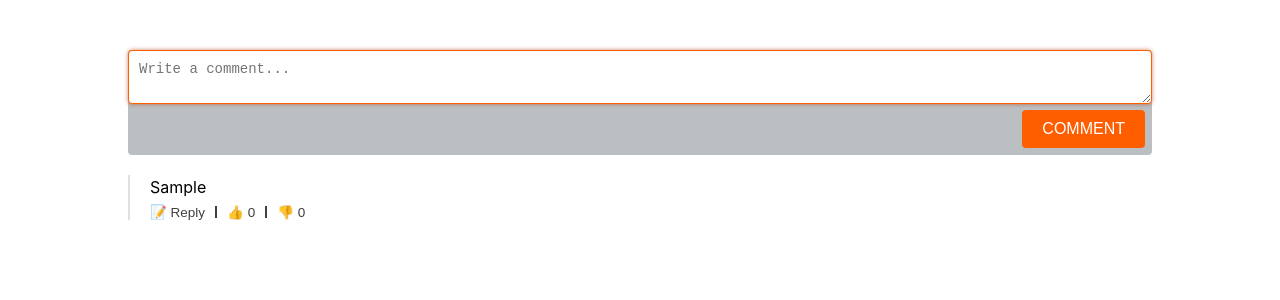
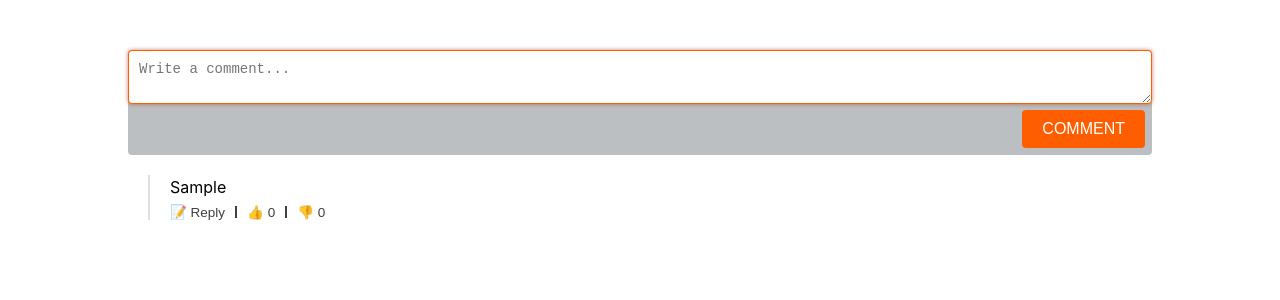
Before and after one commit to nisalV/chat-thread, a React (Vite) app: page / in a window 1280 px wide. Both pictures are taken after typing "Sample" into the empty fields and a click on the button "COMMENT". Shown: the top 300 px of the page. Built offline with nearby package versions, Linux system fonts and the light colour scheme.

Commit message:
CommentThread restructure and bug fixes
- Rewrote CommentThread
- Fix state issues in CommentThread

```diff
--- a/src/components/pages/thread/index.tsx
+++ b/src/components/pages/thread/index.tsx
@@ -1,15 +1,13 @@
-import { useThread } from '../../../hooks/commentHooks'
 import CommentInput from '../../views/commentInput'
 import CommentThread from '../../views/commentThread'
 import './thread.css'
 
 const Thread = () => {
-  const { threadComments } = useThread()
 
   return (
     <div id="thread-container">
       <CommentInput placeholder="Write a comment..." />
-      <CommentThread ThreadComment={threadComments} />
+      <CommentThread />
     </div>
   )
 }
--- a/src/components/views/commentThread/CommentOptions.tsx
+++ b/src/components/views/commentThread/CommentOptions.tsx
@@ -4,6 +4,7 @@ import './commentThread.css'
 
 interface CommentOptionsProps {
   comment: ThreadComment
+  isReplying: boolean
   onReplyClick: () => void
   voteComment: (id: string, voteType: VoteType) => void
   toggleCommentCollapse: (id: string, isCollapsed: boolean) => void
@@ -13,13 +14,14 @@ const Devider = () => <div id="option-devider" />
 
 const CommentOptions = ({
   comment,
+  isReplying,
   onReplyClick,
   voteComment,
   toggleCommentCollapse,
 }: CommentOptionsProps) => {
   return (
     <div id="comment-data">
-      <ButtonClear label="📝 Reply" onClick={onReplyClick} />
+      <ButtonClear label={`📝 ${isReplying? 'Close': 'Reply'}`} onClick={onReplyClick} />
       <Devider />
       <ButtonClear
         label={`👍 ${comment.upvotes}`}
--- a/src/components/views/commentThread/index.tsx
+++ b/src/components/views/commentThread/index.tsx
@@ -1,44 +1,50 @@
-import { useState } from 'react'
+import { useState, useMemo } from 'react'
 import { useThread } from '../../../hooks/commentHooks'
 import { ThreadComment } from '../../../types/comments'
 import './commentThread.css'
 import CommentInput from '../commentInput'
 import CommentOptions from './CommentOptions'
 
-type CommentThreadProps = {
-  ThreadComment: ThreadComment[]
-  depth?: number
-}
+const CommentThread = () => {
+  const { threadComments, voteComment, addComment, toggleCommentCollapse } = useThread()
 
-const CommentThread = ({ ThreadComment, depth = 0 }: CommentThreadProps) => {
-  const { voteComment, addComment, toggleCommentCollapse } = useThread()
-
-  const [replyCommentId, setReplyCommentId] = useState<string | undefined>(
-    undefined
+  const [replyCommentId, setReplyCommentId] = useState<string | null>(
+    null
   )
 
   const handleReply = (commentId: string, text: string) => {
     if (text && text.trim()) {
       addComment(text, commentId)
-      setReplyCommentId(undefined)
+      setReplyCommentId(null)
     }
   }
 
   const onReplyClick = (id: string) => {
-    if (replyCommentId === id) {
-      setReplyCommentId(undefined)
-      return
+    setReplyCommentId(replyCommentId === id ? null : id)
   }
 
-    setReplyCommentId(id)
+  const parsedComments = useMemo(() => {
+    const parseComments = (comments: ThreadComment[], index = 1) => {
+      const flatList: { comment: ThreadComment; index: number }[] = []
+      comments.forEach((comment) => {
+        flatList.push({ comment, index })
+        if (!comment.isCollapsed && comment.replies.length > 0) {
+          flatList.push(...parseComments(comment.replies, index + 1))
         }
+      })
+      return flatList
+    }
+    return parseComments(threadComments)
+  }, [threadComments])
 
-  const renderComment = (comment: ThreadComment) => {
   return (
-      <div key={comment.id} id={`comment-container`}>
+    <div>
+      {parsedComments.map(({ comment, index }) => (
+        <div key={comment.id} id={`comment-container`} style={{ marginLeft: index * 20 }}>
           <div>
             <p>{comment.text}</p>
             <CommentOptions
+              isReplying={replyCommentId === comment.id}
               comment={comment}
               onReplyClick={() => onReplyClick(comment.id)}
               voteComment={voteComment}
@@ -53,15 +59,10 @@ const CommentThread = ({ ThreadComment, depth = 0 }: CommentThreadProps) => {
               addRepply={(text) => handleReply(comment.id, text)}
             />
           )}
-
-        {!comment.isCollapsed && comment.replies.length > 0 && (
-          <CommentThread ThreadComment={comment.replies} depth={depth + 1} />
-        )}
+        </div>
+      ))}
     </div>
   )
 }
 
-  return <div>{ThreadComment.map(renderComment)}</div>
-}
-
 export default CommentThread
```
Lines whose indentation alone changed are shown as unchanged.
